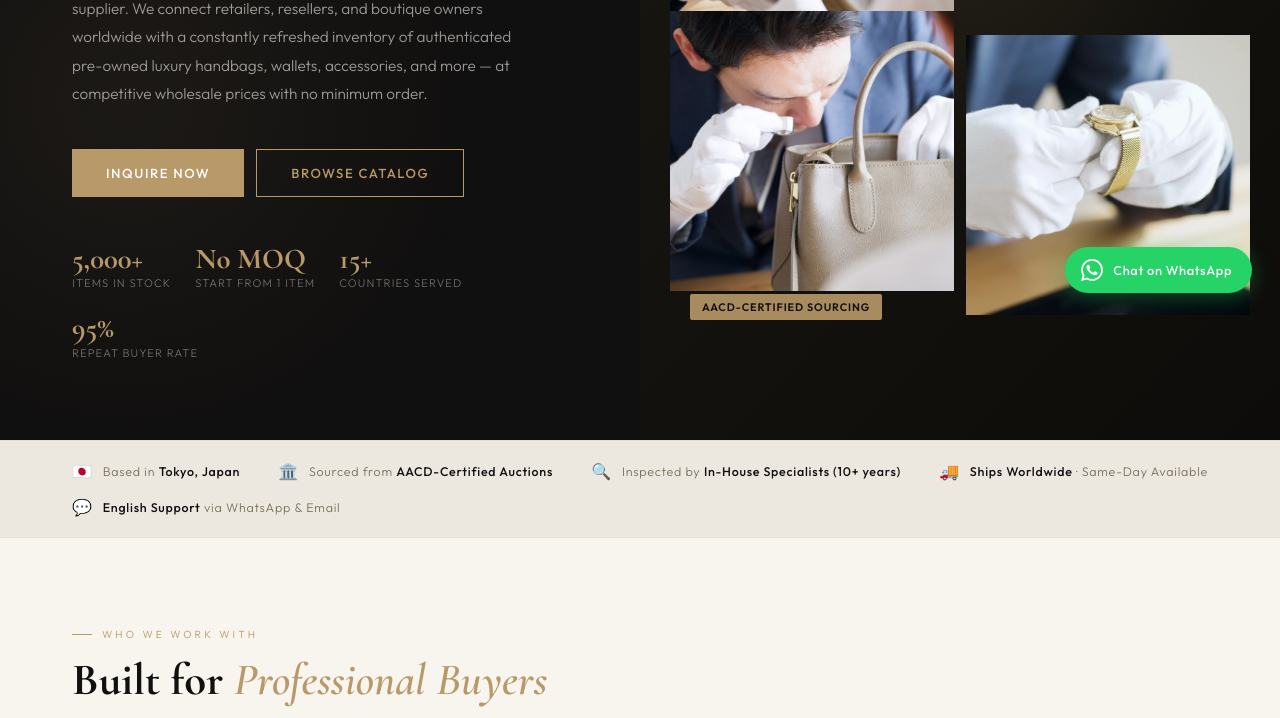
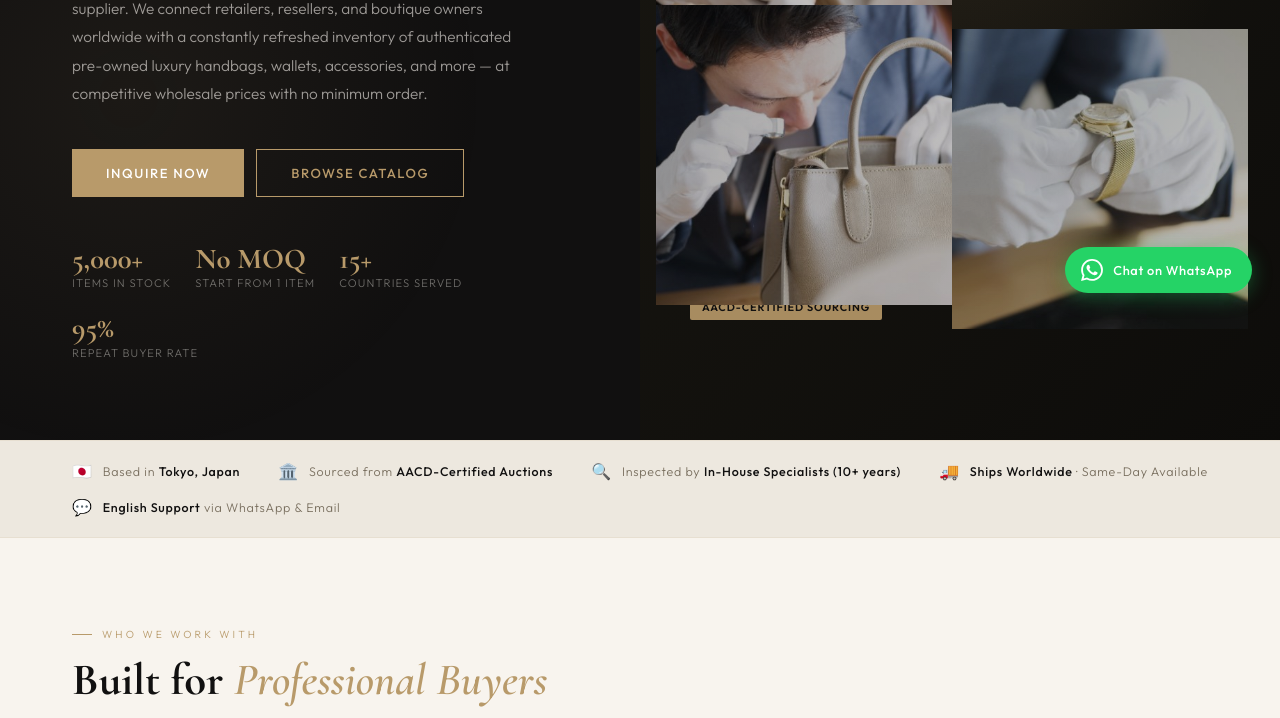
Before and after one commit to jolijou/jolijou-wholesale, a plain HTML site: page index.html in a window 1280 px wide. Shown: the part 479-1197 px from the top of the page. Drawn offline with nearby package versions, Linux system fonts and the light colour scheme.

Commit message:
Update index.html

```diff
--- a/index.html
+++ b/index.html
@@ -176,8 +176,8 @@ body {
 .hero-img-grid {
   display: grid;
   grid-template-columns: 1fr 1fr;
-  gap: 12px;
-  padding: 40px 30px;
+  gap: 0;
+  padding: 60px 32px 60px 16px;
   position: relative;
   z-index: 1;
   width: 100%;
@@ -186,13 +186,13 @@ body {
 
 .img-card {
   width: 100%;
-  height: 280px;
+  height: 300px;
   position: relative;
   overflow: hidden;
 }
 
 .img-card--up {
-  margin-top: 0px;
+  margin-top: -60px;
 }
 
 .img-card--down {
@@ -206,6 +206,24 @@ body {
   position: absolute;
   top: 0;
   left: 0;
+  filter: brightness(0.82) saturate(0.9);
+  transition: filter 0.4s ease;
+}
+
+.img-card img:hover {
+  filter: brightness(0.95) saturate(1);
+}
+
+.img-card::after {
+  content: '';
+  position: absolute;
+  inset: 0;
+  background: linear-gradient(
+    135deg,
+    rgba(13,12,10,0.25) 0%,
+    rgba(184,154,106,0.08) 100%
+  );
+  pointer-events: none;
 }
 .img-card:nth-child(1) { margin-top: 32px; }
 .img-card:nth-child(3) { margin-top: -24px; }
```
